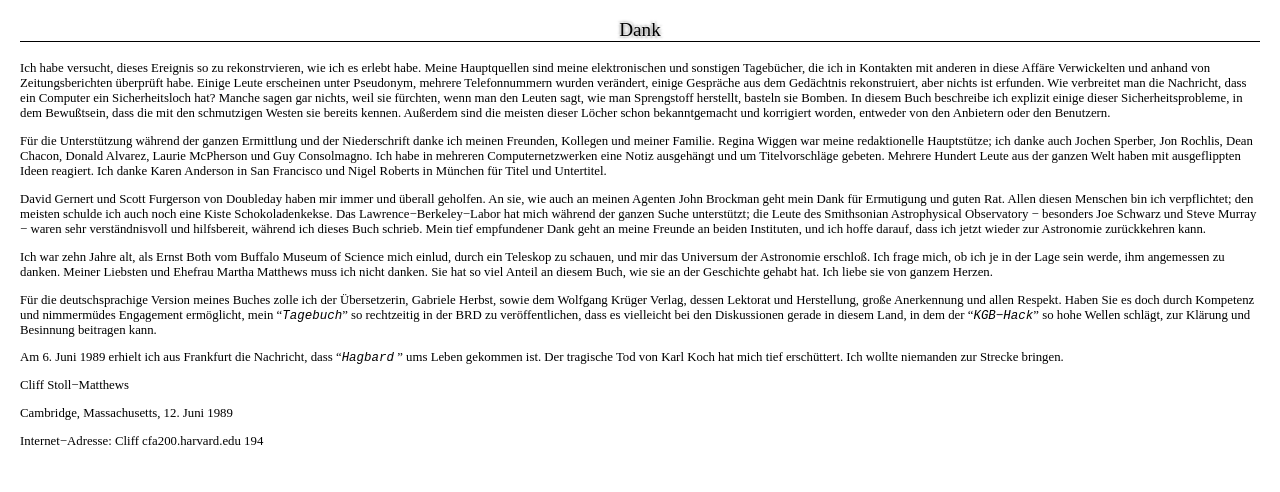
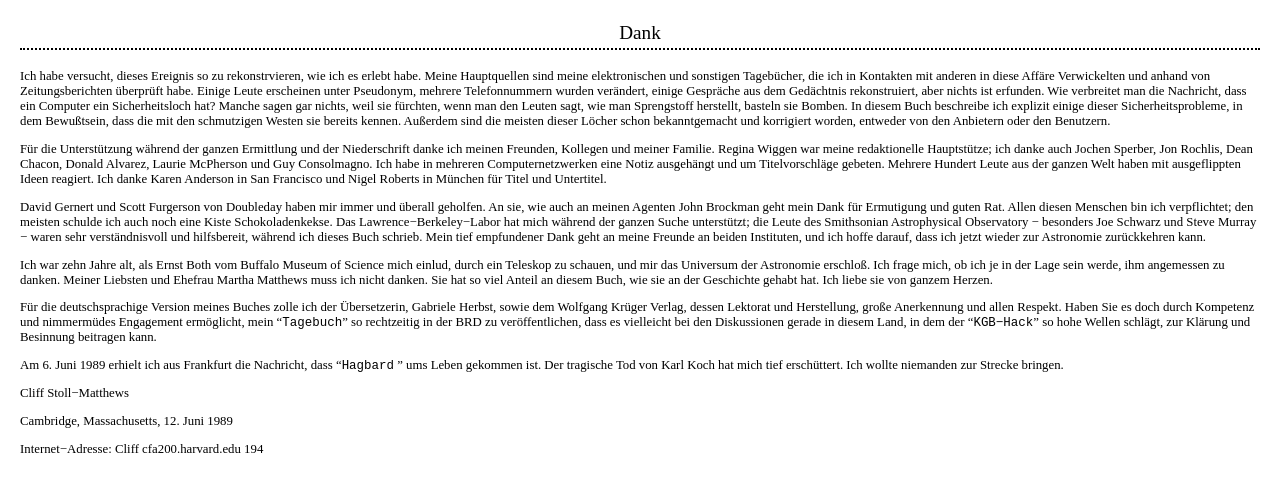
Before and after one commit to ragnar76/Kuckucksei, a plain HTML site: page chapter/kuckucksei_dank.html in a window 1280 px wide. Drawn offline with Linux system fonts and the light colour scheme.

Commit message:
smaller corrections

```diff
--- a/style.css
+++ b/style.css
@@ -1,6 +1,6 @@
 body {
 	margin-left: 20px;
-	margin-top: 10px;
+	margin-top: 5px;
 	margin-right: 20px;
 	margin-bottom: 10px;
 }
@@ -19,13 +19,10 @@ body {
 }
 
 .heading {
-	border-bottom: solid 1px #000000;
+	border-bottom: dotted 2px;
 	font-size: 1.5em;
 	text-align: center;
-	text-shadow: 2px 2px 2px rgba(92, 92, 92, 0.2),
-		-2px 2px 2px rgba(92, 92, 92, 0.2),
-		2px -2px 2px rgba(92, 92, 92, 0.2),
-		-2px -2px 2px rgba(92, 92, 92, 0.2);
+	line-height:1.5em;
 }
 
 .about {
@@ -40,7 +37,6 @@ body {
 }
 
 .tester {
-	font-style: oblique;
 	font-family: monospace;
 	font-size: 1.2em;
 }
@@ -48,4 +44,5 @@ body {
 .chapter {
 	font-family: droid-sans;
 	font-size: 0.8em;
+	page-break-after: always;
 }
```
Also changed, not shown: kuckucksei_titel.html (+1 -1 lines).
